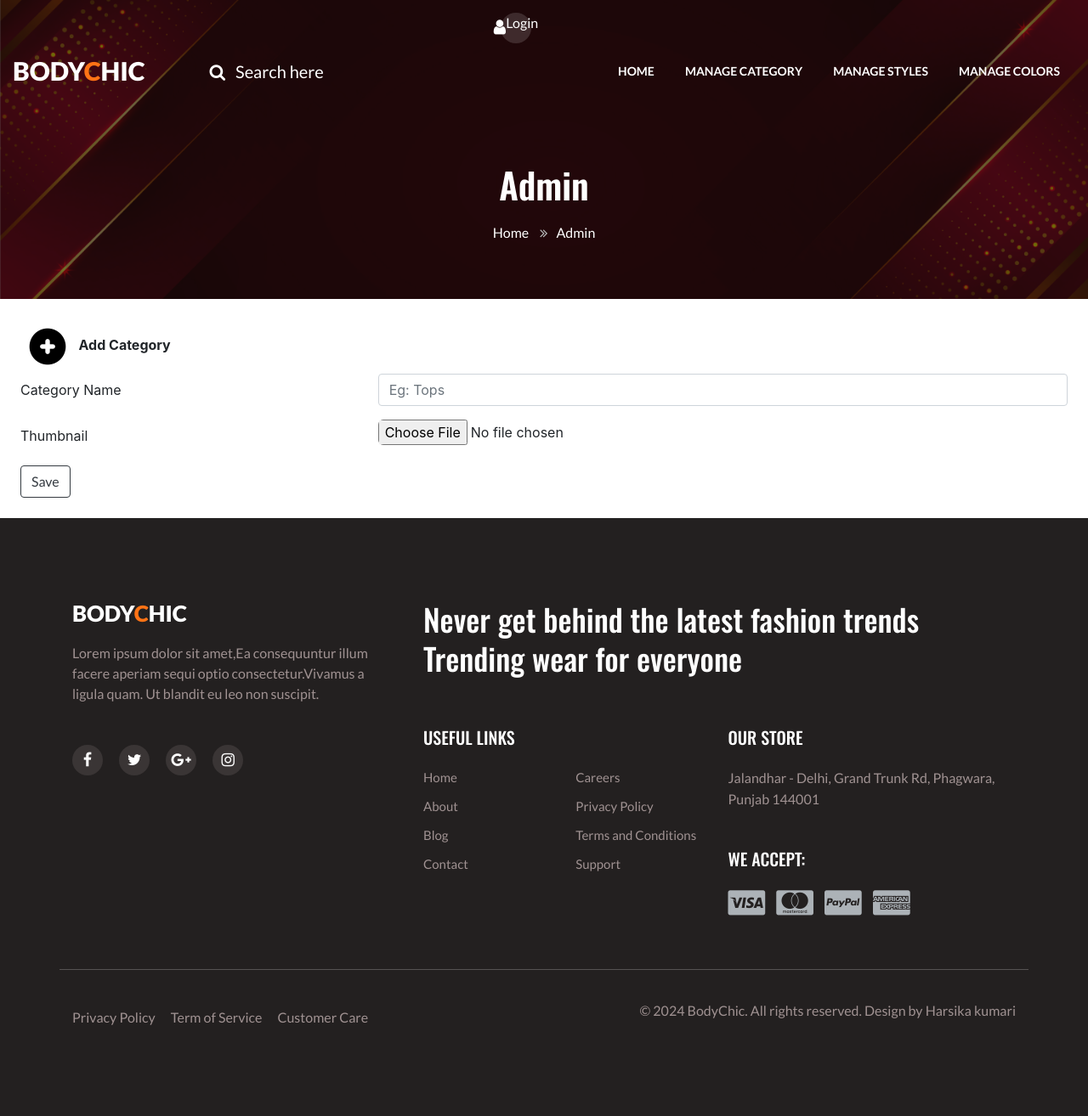
After one commit to HarsikaKumari/BodyChic, a PHP site: page /edit_category.php in a window 1280 px wide. The commit adds this page. Shown: the whole page at 85% size. Run offline with PHP 8.4, Linux system fonts and the light colour scheme; some libraries are stand-ins or nearby versions.

```diff
--- a/category.php
+++ b/category.php
@@ -66,7 +66,6 @@
             </ol>
         </nav>
     </div>
-</div>
 </div>
 </section>
 
@@ -152,7 +151,6 @@
         </button>
     </div>
 <?php
-    // echo "<div class='alert alert-info alert-dismissible'>" . $_GET['msg'] . "</div>";
 }
 
 ?>
@@ -188,7 +186,7 @@
                     <a href="delete_category.php?id=<?php echo $data['id'] ?>" class="btn btn-danger">
                         <img src="./assets/images/deleteIcon.png" alt="DeleteButton">
                     </a>
-                    <a href="delete_category.php" class="btn btn-danger">
+                    <a href="edit_category.php" class="btn btn-danger">
                         <img src="./assets/images/editIcon.png" alt="EditButton">
                     </a>
                 </div>
--- /dev/null
+++ b/edit_category.php
@@ -0,0 +1,53 @@
+<?php
+include("admin_header.php")
+?>
+
+<!-- breadcrumb section -->
+<div class="breadcrumb-contentnhy">
+    <div class="container">
+        <nav aria-label="breadcrumb">
+            <h2 class="hny-title text-center">Admin</h2>
+            <ol class="breadcrumb mb-0">
+                <li><a href="index.php">Home</a>
+                    <span class="fa fa-angle-double-right"></span>
+                </li>
+                <li class="active">Admin</li>
+            </ol>
+        </nav>
+    </div>
+</div>
+</div>
+</section>
+
+<!-- Form for add category -->
+<div class="p-4 form_div">
+
+    <div class="form-container">
+
+        <div class="header-container">
+            <img src="./assets/images/addIcon.png" alt="addIcon">
+            <strong>Add Category</strong>
+        </div>
+
+        <form action="category.php" method="post" enctype="multipart/form-data">
+            <div class="form-group row">
+                <label for="category" class="col-sm-4 col-form-label">Category Name</label>
+                <div class="col-sm-8">
+                    <input type="text" class="form-control" id="category" name="category" placeholder="Eg: Tops">
+                </div>
+            </div>
+            <div class="form-group row">
+                <label for="thumbnail" class="col-sm-4 col-form-label">Thumbnail</label>
+                <div class="col-sm-8">
+                    <input type="file" class="form-control-file" id="thumbnail" name="thumbnail">
+                </div>
+            </div>
+            <button type="submit" name="submit" class="btn btn-outline-dark">Save</button>
+        </form>
+    </div>
+</div>
+
+
+<?php
+include("footer.php");
+?>
```
Also changed, not shown: category_images/10443086201.jpg (added), category_images/11690077623.jpg (added), category_images/12974830081.jpg (added), category_images/17291593053.jpg (added).
